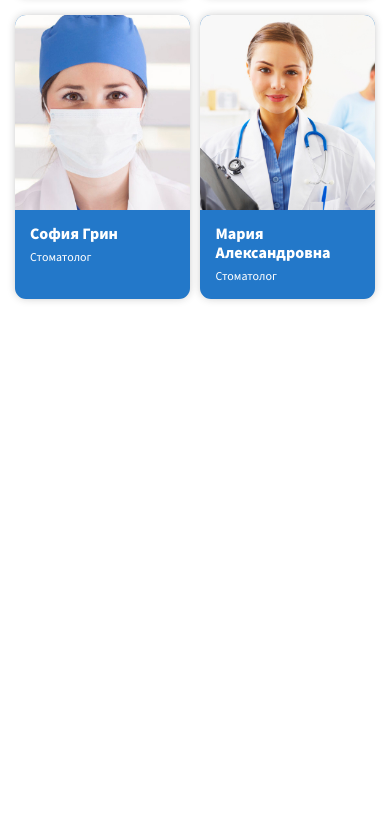
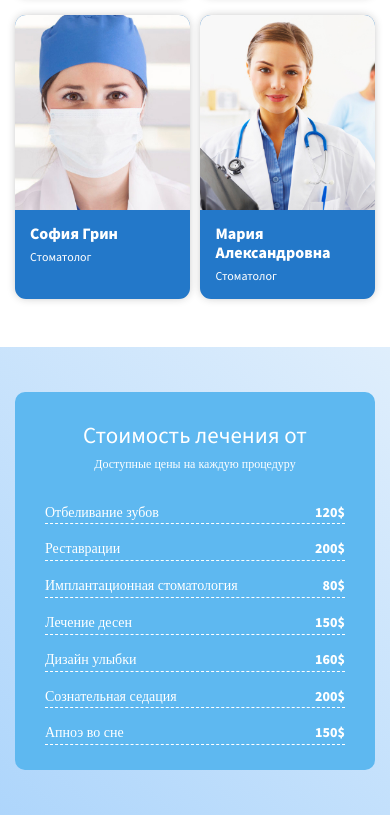
Before and after one commit to Artem2309-web/lessons-markup_dental-tooth, a plain HTML site: page index.html in a window 390 px wide. Shown: the part 3281-4096 px from the top of the page. Before the commit the page ends 3643 px from the top, so only its background shows below. Drawn offline with Linux system fonts and the light colour scheme; a web font is replaced by a local one.

Commit message:
add section price

```diff
--- a/css/media.css
+++ b/css/media.css
@@ -201,7 +201,7 @@
 
   /* specialists 575 */
   .s-specialists {
-    padding: 45px 0;
+    padding: 45px 0 30px;
   }
   .specialists-item {
     border-radius: 11px;
@@ -215,4 +215,33 @@
   .specialists-profi {
     font-size: 12px;
   }
+
+  /* price */
+  .s-price {
+    padding: 45px 0;
+  }
+  .s-price::after {
+    display: none;
+  }
+  .price-wrap {
+    padding: 25px 30px;
+    border-radius: 10px;
+  }
+  .price-wrap .def-title-wrapper {
+    margin-bottom: 30px;
+  }
+  .price-wrap .def-title {
+    font-size: 23px;
+  }
+  .price-wrap .def-descr {
+    font-size: 12px;
+  }
+  .price-list li {
+    font-weight: 300;
+    font-size: 14px;
+    padding-bottom: 2px;
+  }
+  .price-list li:nth-last-child(n + 2) {
+    margin-bottom: 17px;
+  }
 }
--- a/css/style.css
+++ b/css/style.css
@@ -282,3 +282,59 @@
   font-size: 14px;
 }
 /* Specialists END */
+
+/* Price START */
+.s-price {
+  padding: 90px 0;
+  background-repeat: no-repeat;
+  background-size: cover;
+  background: linear-gradient(222deg, #dfeefc 0%, rgba(167, 210, 251, 0.92) 100%);
+  position: relative;
+}
+.s-price::after {
+  content: '';
+  background-image: url('./../images/price-img.png');
+  background-size: 100% 100%;
+  width: 790px;
+  height: 831px;
+  display: block;
+  position: absolute;
+  top: 0;
+  right: 0;
+}
+.price-wrap {
+  max-width: 712px;
+  padding: 50px 60px;
+  border-radius: 20px;
+  color: #fff;
+  background: #5eb8f0;
+  position: relative;
+  z-index: 1;
+}
+.price-wrap .def-title-wrapper {
+  max-width: 100%;
+  margin-bottom: 70px;
+}
+.price-wrap .def-title {
+  margin-bottom: 0;
+}
+.price-wrap .def-title,
+.price-wrap .def-descr {
+  color: #fff;
+}
+.price-list li {
+  display: flex;
+  align-items: center;
+  justify-content: space-between;
+  padding-bottom: 15px;
+  border-bottom: 1px dashed #fff;
+  font-weight: 300;
+  font: 18px;
+}
+.price-list li:nth-last-child(n + 2) {
+  margin-bottom: 28px;
+}
+.price-list li span + span {
+  font-weight: 700;
+}
+/* Price END */
--- a/index.html
+++ b/index.html
@@ -265,6 +265,54 @@
         </div>
       </div>
     </section>
+    <section class="s-price">
+      <div class="container">
+        <div class="price-wrap">
+          <div class="def-title-wrapper">
+            <h2 class="def-title">Стоимость лечения от</h2>
+
+            <div class="def-descr">Доступные цены на каждую процедуру</div>
+          </div>
+
+          <ul class="price-list">
+            <li>
+              <span>Отбеливание зубов</span>
+              <span>120$</span>
+            </li>
+
+            <li>
+              <span>Реставрации</span>
+              <span>200$</span>
+            </li>
+
+            <li>
+              <span>Имплантационная стоматология</span>
+              <span>80$</span>
+            </li>
+
+            <li>
+              <span>Лечение десен</span>
+              <span>150$</span>
+            </li>
+
+            <li>
+              <span>Дизайн улыбки</span>
+              <span>160$</span>
+            </li>
+
+            <li>
+              <span>Сознательная седация</span>
+              <span>200$</span>
+            </li>
+
+            <li>
+              <span>Апноэ во сне</span>
+              <span>150$</span>
+            </li>
+          </ul>
+        </div>
+      </div>
+    </section>
   </main>
 
   <script src="js/jquery-3.7.1.js"></script>
```
Also changed, not shown: images/price-img.png (added).
